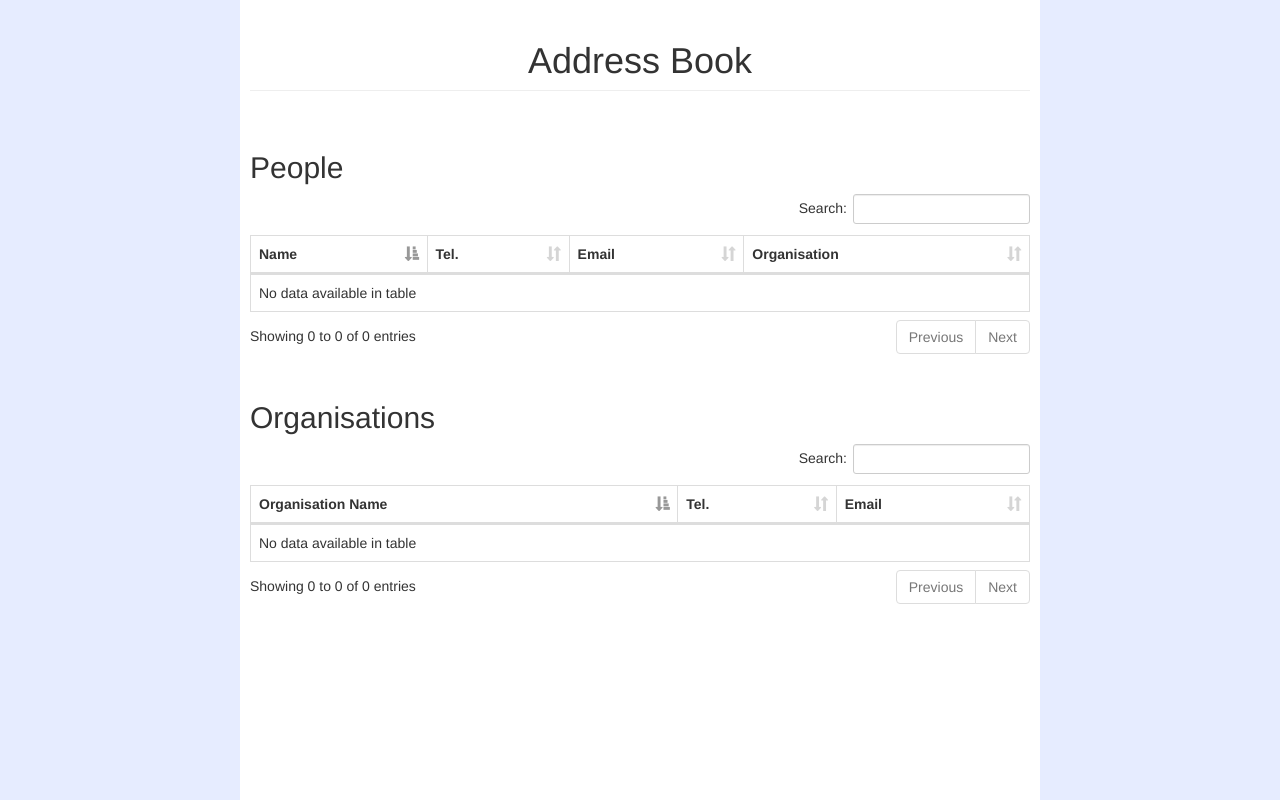
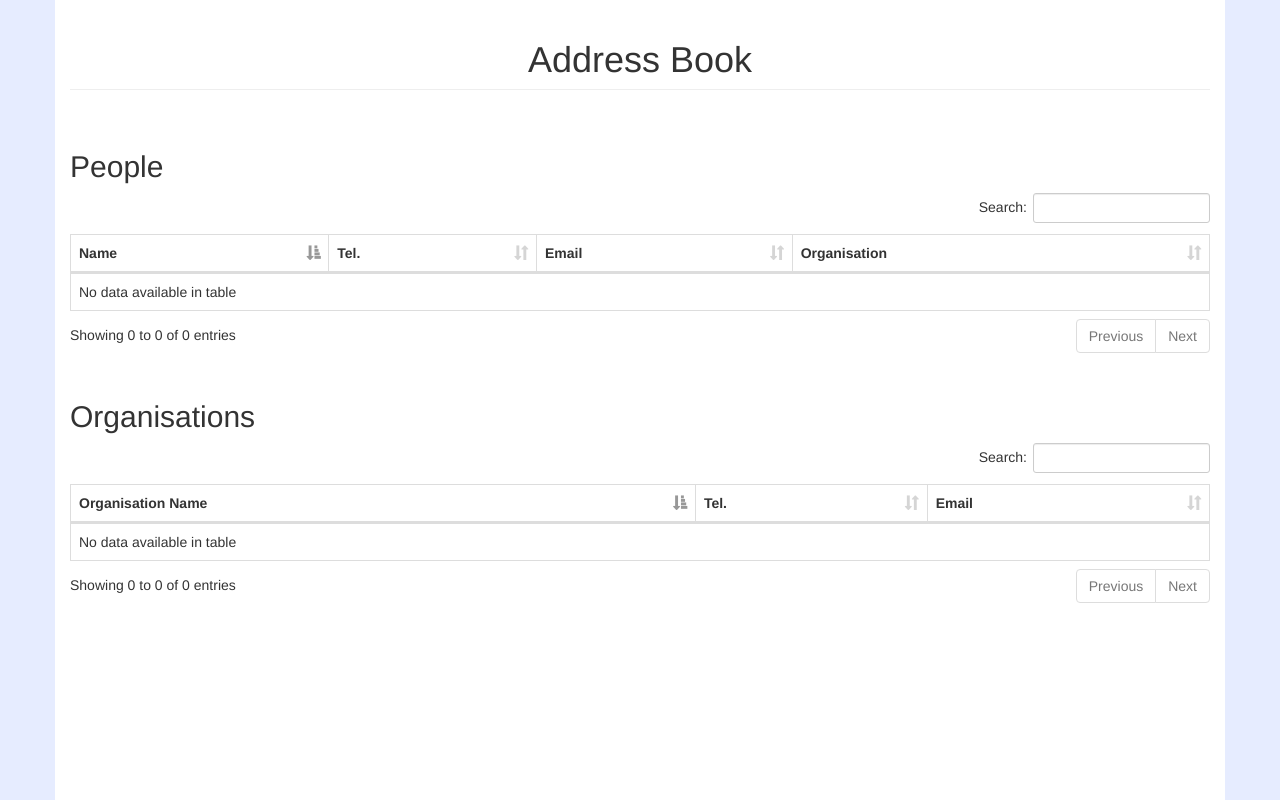
Before and after one commit to Alexceptional/Adm-Web-Assignment, a Django app: template addresses/templates/home.html in a window 1280 px wide. Run offline with Django 3.2, Linux system fonts and the light colour scheme; the template is opened without the code that fills it, so the values that code supplies are empty; some libraries are stand-ins or nearby versions.

Commit message:
switched to bootstrap container

```diff
--- a/addresses/static/main.css
+++ b/addresses/static/main.css
@@ -10,10 +10,10 @@ body {
     background-color: #e6ecff;
 }
 
-#wrapper {
-    width: 800px;
+.addr-container {
+    /*width: 800px;
     margin: 0 auto;
-    padding: 1px 10px 10px 10px;
+    padding: 1px 10px 10px 10px; */
     background-color: #ffffff;
     height: 100%;
 }
--- a/addresses/templates/base.html
+++ b/addresses/templates/base.html
@@ -19,7 +19,7 @@
     <title>{% block title %}Address Book{% endblock %}</title>
 </head>
 <body>
-    <div id="wrapper">
+    <div class="container addr-container">
         {% block home %}{% endblock %}
         {% block person %}{% endblock %}
         {% block organisation %}{% endblock %}
```
